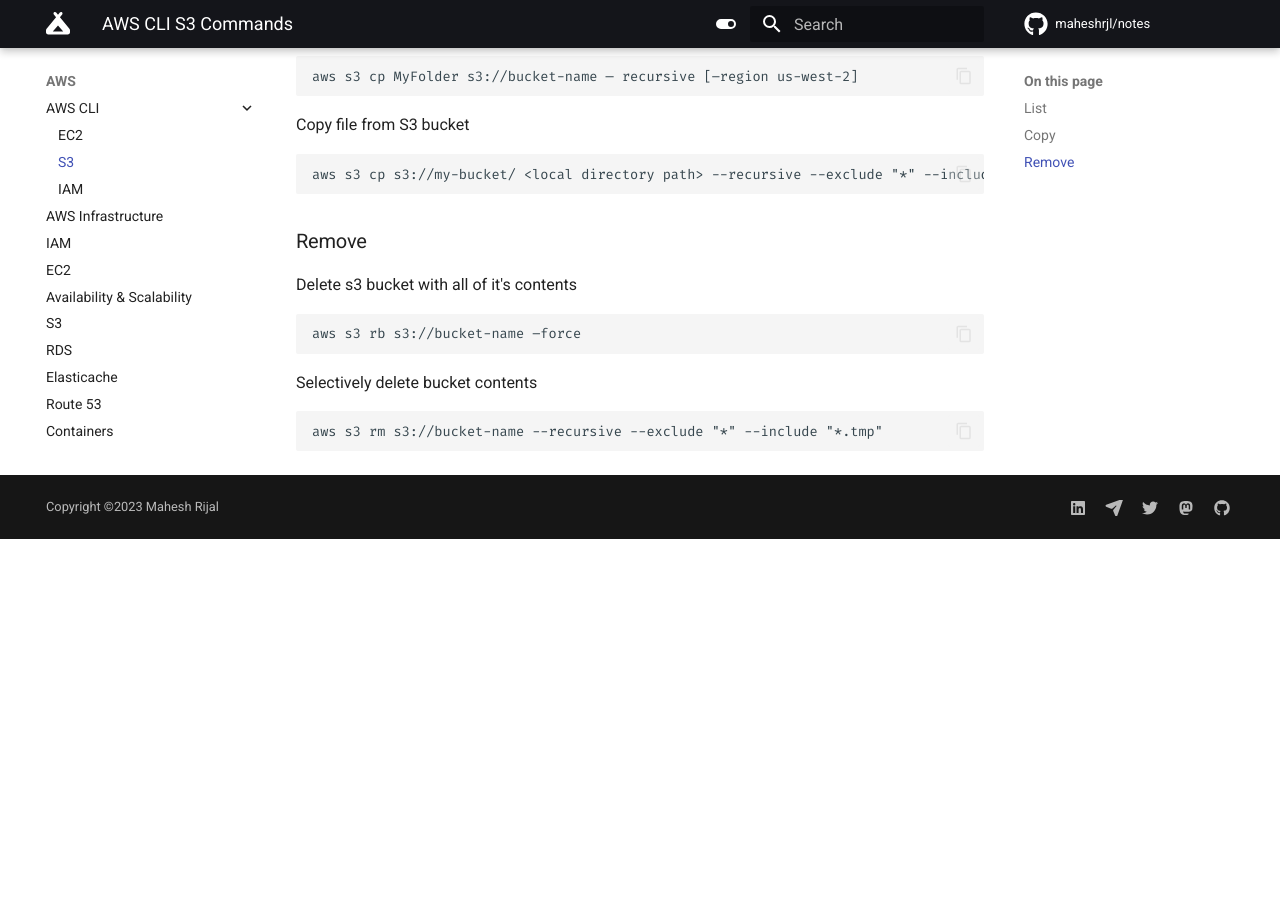
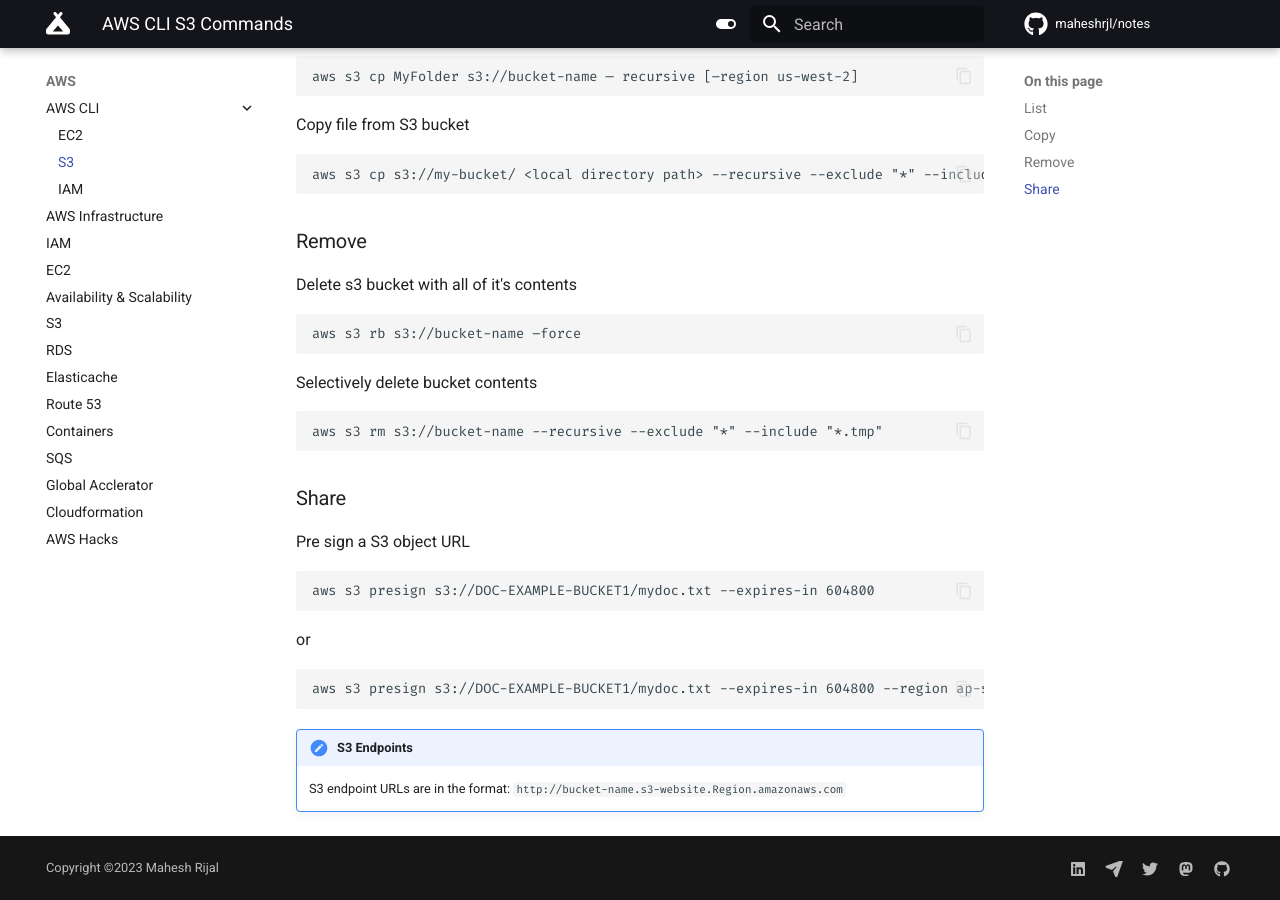
Before and after one commit to maheshrijal/notes, an MkDocs documentation site: the page built from docs/aws/aws-cli/s3.md, in a window 1280 px wide and 900 px high, scrolled down 516 px. Built offline with MkDocs 1.6.1 and Material for MkDocs 9.7.7, drawn with Linux system fonts in a browser that asks for light colours; comment, search, counter and statistics services are not loaded; before the commit the page ends 1055 px from its top, so only the background shows below that.

Commit message:
add s3 presign

````diff
--- a/docs/aws/aws-cli/s3.md
+++ b/docs/aws/aws-cli/s3.md
@@ -46,3 +46,19 @@ Selectively delete bucket contents
 ```
 aws s3 rm s3://bucket-name --recursive --exclude "*" --include "*.tmp"
 ```
+
+### Share
+
+Pre sign a S3 object URL
+
+```
+aws s3 presign s3://DOC-EXAMPLE-BUCKET1/mydoc.txt --expires-in 604800
+```
+
+or
+```
+aws s3 presign s3://DOC-EXAMPLE-BUCKET1/mydoc.txt --expires-in 604800 --region ap-south-1 --endpoint-url https://s3.af-south-1.amazonaws.com
+```
+
+!!! note "S3 Endpoints"
+    S3 endpoint URLs are in the format: `http://bucket-name.s3-website.Region.amazonaws.com`
````
